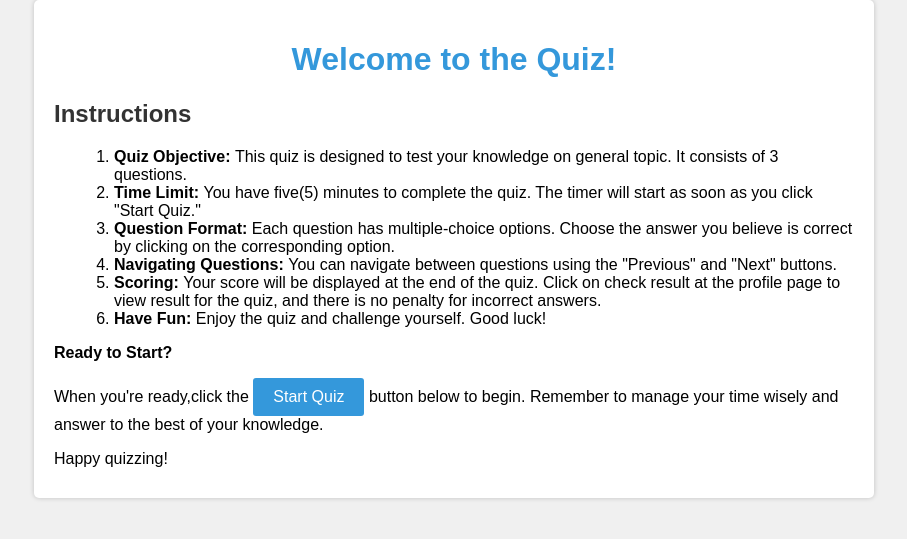
After one commit to JSPlacid/cbt_hub, a Django app: page /testhub/instruction/ in a window 1280 px wide. The commit adds this page. Shown: the top 539 px of the page, without its empty margins (186-1093 px from the left). Run offline with Django 4.2, Linux system fonts and the light colour scheme; a user stored in the database is signed in; data comes from the database, SQL or seed files in the repository; both versions use the stored data as it was after the commit.

Commit message:
update the app

```diff
--- /dev/null
+++ b/testhub/static/css/instruction.css
@@ -0,0 +1,46 @@
+body {
+    font-family: Arial, sans-serif;
+    background-color: #f0f0f0;
+    margin: 0;
+    padding: 0;
+}
+
+.container {
+    max-width: 800px;
+    margin: 0 auto;
+    padding: 20px;
+    background-color: #fff;
+    border-radius: 5px;
+    box-shadow: 0 0 5px rgba(0, 0, 0, 0.2);
+}
+
+h1 {
+    text-align: center;
+    color: #3498db;
+}
+
+h2 {
+    color: #333;
+}
+
+p {
+    margin-bottom: 10px;
+}
+
+ol {
+    margin-left: 20px;
+}
+
+.btn {
+    display: inline-block;
+    padding: 10px 20px;
+    background-color: #3498db;
+    color: #fff;
+    text-decoration: none;
+    border-radius: 3px;
+    transition: background-color 0.3s;
+}
+
+.btn:hover {
+    background-color: #2980b9;
+}
--- /dev/null
+++ b/testhub/templates/instruction.html
@@ -0,0 +1,61 @@
+<!DOCTYPE html>
+<html lang="en">
+<head>
+   <meta charset="UTF-8">
+   <meta name="viewport" content="width=device-width, initial-scale=1.0">
+   <title> Quiz </title>
+   {% load static %}
+   <link rel="stylesheet" href="{% static 'css/instruction.css' %}">
+<head>
+    {% block content %}
+
+    <div class="container">
+        <h1>Welcome to the Quiz!</h1>
+
+        <h2>Instructions</h2>
+        <ol>
+            <li><strong>Quiz Objective:
+            </strong>
+             This quiz is designed to test your knowledge on general topic.
+             It consists of {{ question_length }} questions.
+           </li>
+
+            <li><strong>Time Limit:
+            </strong> You have five(5) minutes to complete the quiz.
+              The timer will start as soon as you click "Start Quiz."
+           </li>
+
+            <li><strong>Question Format:
+            </strong> Each question has multiple-choice options.
+              Choose the answer you believe is correct by clicking on the corresponding option.
+           </li>
+
+            <li><strong>
+              Navigating Questions:
+           </strong> You can navigate between questions using
+           the "Previous" and "Next" buttons.
+           </li>
+
+            <li><strong>Scoring:
+            </strong> Your score will be displayed at the end of the quiz.
+            Click on check result at the profile page to view result for the quiz,
+            and there is no penalty for incorrect answers.
+           </li>
+
+            <li><strong>Have Fun:
+            </strong> Enjoy the quiz and challenge yourself. Good luck!
+           </li>
+
+        </ol>
+
+        <p><strong>Ready to Start?</strong></p>
+        <p>When you're ready,click the
+           <a class='btn' href = "{% url 'get_questions' question_id=1 %}">
+               Start Quiz </a>
+                button below to begin.
+                Remember to manage your time wisely and answer to the best of your knowledge.
+              </p>
+        <p>Happy quizzing!</p>
+    </div>
+    {% endblock %}
+    </html>
--- a/testhub/urls.py
+++ b/testhub/urls.py
@@ -5,4 +5,5 @@ urlpatterns = [
     path('', views.index, name='index'),
     path('get_questions/<int:question_id>/', views.get_questions, name='get_questions'),
     path('review_quiz/', views.review_quiz, name='review_quiz'),
+    path('instruction/', views.instruction, name='instruction'),
 ]
--- a/testhub/views.py
+++ b/testhub/views.py
@@ -1,5 +1,6 @@
 from django.shortcuts import render, get_object_or_404, redirect
 from .models import Question, Answer
+from django.contrib.auth.decorators import login_required
 
 
 # Create your views here.
@@ -9,6 +10,7 @@ def index(request):
     return (render(request, 'index.html'))
 
 
+@login_required
 def get_questions(request, question_id):
     """Method that get the questions from the data
         store the users response in a session
@@ -28,21 +30,25 @@ def get_questions(request, question_id):
         selected_answer = get_object_or_404(Answer, pk=selected_answer_id)
         is_correct = selected_answer.is_correct
 
-        #check if 'user_responses' not in session
-        if 'user_responses' not in request.session:
-            requestion.session['user_responses'] = {}
+        #Create an empty list of users response
+        user_responses = request.session.get('user_responses', [])
 
-        request.session['user_responses'][question_id] = {
-            'selected_answer_id': selected_answer_id,
-            'is_correct': is_correct
-        }
+        user_responses.append(
+            {
+                'question_id': question.id,
+                'selected_answer_id': selected_answer_id,
+                'is_correct': is_correct,
+            }
+        )
 
 
+        request.session['user_responses'] = user_responses
+
         if nextQuestion:
-            return (redirect('get_questions_json', question_id=nextQuestion.id))
+            return (redirect('get_questions', question_id=nextQuestion.id))
         else:
 
-            return (render("Quiz completed"))
+            return (redirect("index"))
 
 
 
@@ -54,21 +60,33 @@ def get_questions(request, question_id):
 
 
 
+@login_required
 def review_quiz(request):
         """Method that display the quiz result"""
 
         #Get the user responses from the session
-        user_responses = request.session.get('user_responses', {})
+        user_responses = request.session.get('user_responses', [])
 
 
-        total_score = 0
-        for question_id, response_data in user_responses.items():
-            is_correct = response.info.get('is_correct', False)
-            if is_correct:
-                total_score += 1
+        #Calculate the score
+        total_score = sum(1 for response in user_responses if response['is_correct'])
+
+        #clear the session
+        # request.session['user_responses'] = []
 
         return (render(request, 'review.html',
                    {
                        'user_responses': user_responses,
                        'total_score': total_score,
                    }))
+
+
+
+@login_required
+def instruction(request):
+     """Method that render the instruction page"""
+     question_length = Question.objects.count()
+
+     return(render(request, 'instruction.html', {
+         'question_length': question_length,
+     }))
```
Also changed, not shown: testhub/static/css/index.css (added, +60 -0 lines), testhub/static/css/profile.css (added, +43 -0 lines), testhub/static/css/quiz.css (+5 -56 lines), testhub/templates/base.html (+18 -7 lines), testhub/templates/index.html (+37 -3 lines), testhub/templates/quiz.html (+6 -4 lines), testhub/templates/review.html (+7 -6 lines), users/templates/users/profile.html (+35 -1 lines), db.sqlite3.
